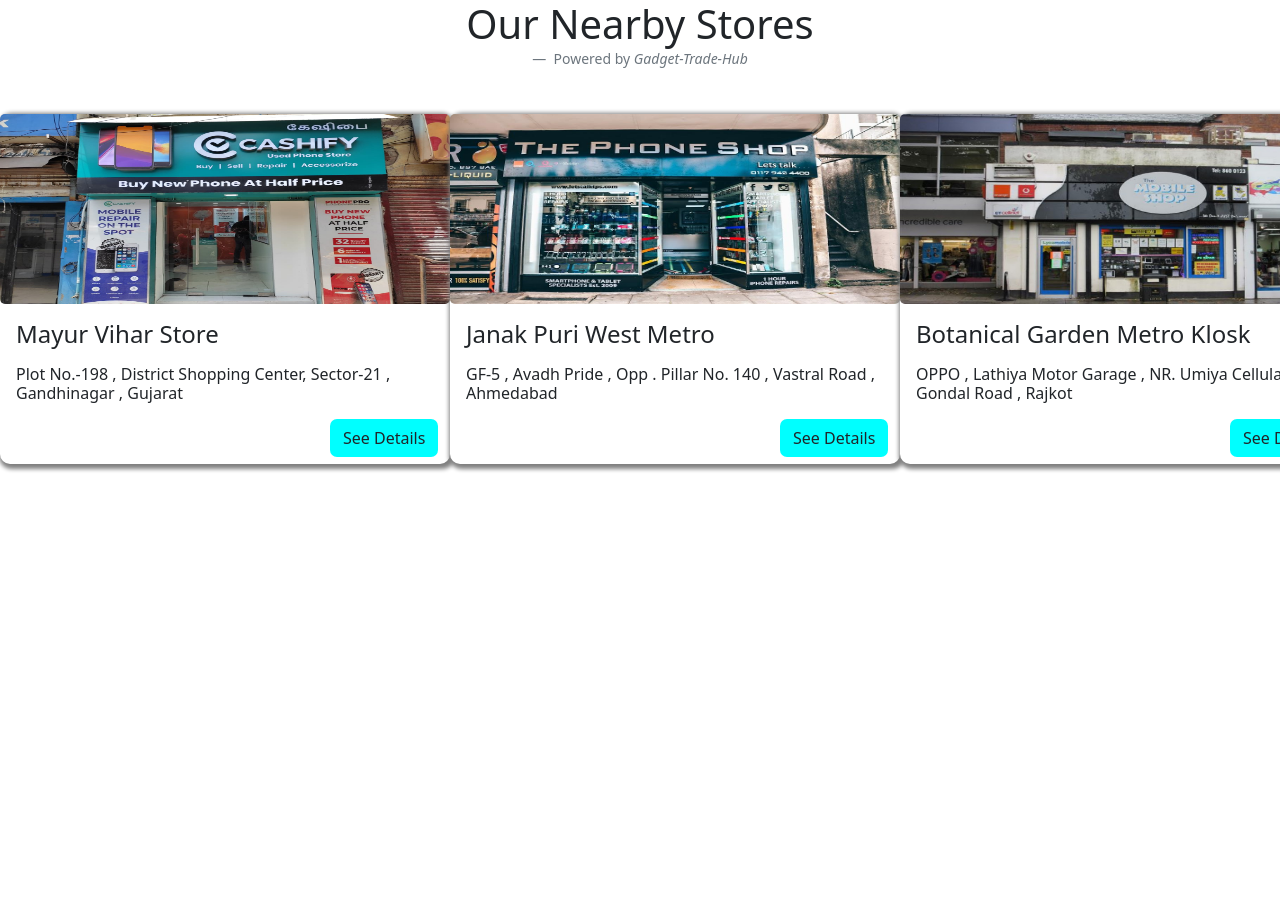
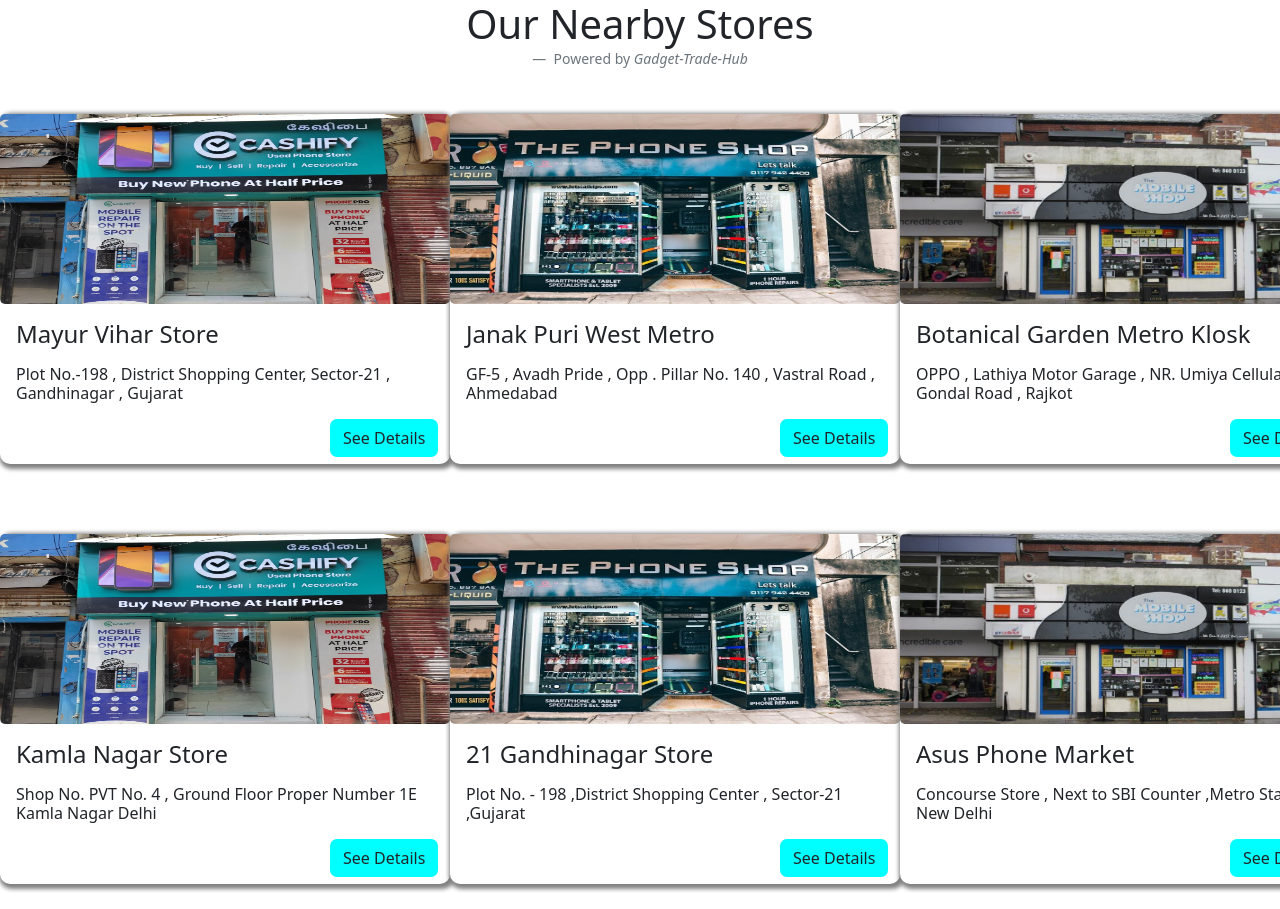
Before and after one commit to Shanzey22/Gadget-Trade-Hub, a plain HTML site: page pages/nearby stores.html in a window 1280 px wide. Shown: the top 909 px of the page. Before the commit the page ends 800 px from the top, so only its background shows below. Drawn offline with nearby package versions, Linux system fonts and the light colour scheme.

Commit message:
division added

```diff
--- a/pages/nearby stores.html
+++ b/pages/nearby stores.html
@@ -91,6 +91,54 @@
       </div>
 
 
+      <div class="div-1">
+        <div   class="div-2">
+            <img src="./../img/WhatsApp-Image-2021-06-25-at-3.51.05-PM-2.jpeg" class="img1"/>
+            <blockquote class="blockquote">
+                <h4 class="m-3">Kamla Nagar Store</h4>
+              </blockquote>
+
+              <blockquote class="blockquote">
+                <h6 class="m-3 ">Shop No. PVT No. 4 , Ground Floor Proper Number 1E Kamla Nagar Delhi </h6>
+              </blockquote>
+
+              <button type="button" class="btn">See Details</button>
+            </div>
+
+
+
+        <div   class="div-2">
+            <img src="./../img/the-phone-shop-9381094.jpg" class="img1"/>
+            <blockquote class="blockquote">
+                <h4 class="m-3">21 Gandhinagar Store</h4>
+              </blockquote>
+
+              <blockquote class="blockquote">
+                <h6 class="m-3 ">Plot No. - 198 ,District Shopping Center , Sector-21 ,Gujarat</h6>
+              </blockquote>
+              <button type="button" class="btn">See Details</button>
+        </div>
+
+
+
+        <div   class="div-2">
+            <img src="./../img/unnamed.jpg" class="img1"/>
+            <blockquote class="blockquote">
+                <h4 class="m-3">Asus Phone Market</h4>
+              </blockquote>
+
+              <blockquote class="blockquote">
+                <h6 class="m-3 ">Concourse Store , Next to SBI Counter ,Metro Station , New Delhi </h6>
+              </blockquote>
+              <button type="button" class="btn">See Details</button>
+        </div>
+      </div>
+
+
+
+
+
+
 </body>
 
 </html>
```
